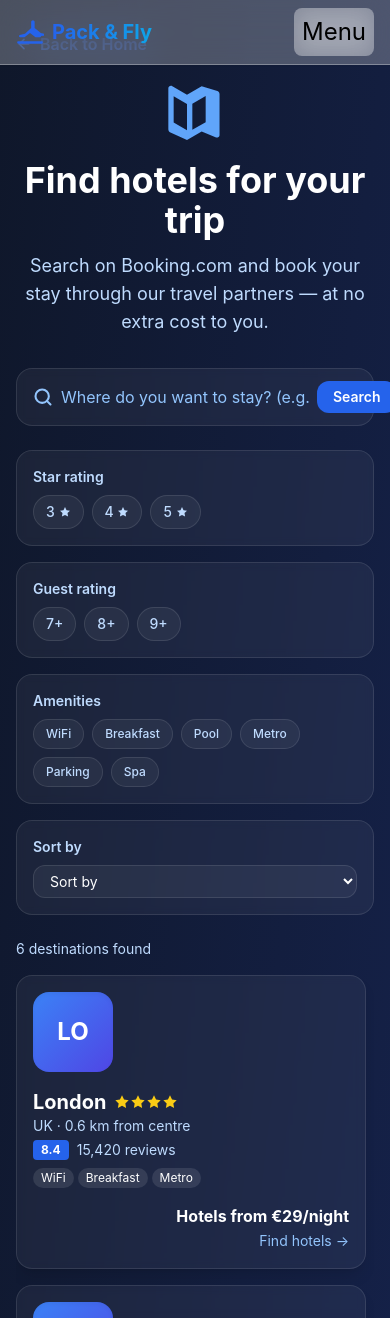
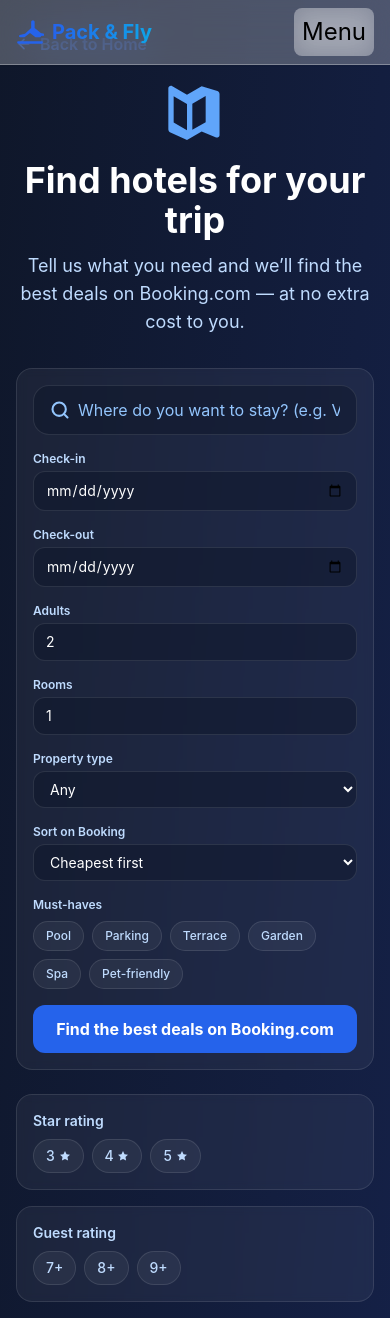
Before and after one commit to nilo1221/baggage-checker, a Next.js app: page /destinations in a window 390 px wide. Shown: the top 1318 px of the page. Built offline with nearby package versions, Linux system fonts and the light colour scheme.

Commit message:
Add advanced hotel/B&B search form with Booking filters

```diff
--- a/app/destinations/page.js
+++ b/app/destinations/page.js
@@ -3,7 +3,7 @@
 import { useState, useMemo } from 'react'
 import dynamic from 'next/dynamic'
 import { destinations } from '../../lib/destinations'
-import { getHotelLink } from '../../lib/travelAffiliate'
+import { getHotelLink, getBookingSearchUrl } from '../../lib/travelAffiliate'
 import Button from '../../components/Button'
 import { MapIcon, ArrowLeftIcon, StarIcon, SearchIcon } from '../../components/Icons'
 
@@ -27,6 +27,23 @@
   { value: 'reviews-desc', label: 'Most reviewed' },
 ]
 
+const propertyTypeOptions = [
+  { value: '', label: 'Any' },
+  { value: '204', label: 'Hotel' },
+  { value: '216', label: 'B&B' },
+  { value: '226', label: 'Resort' },
+  { value: '224', label: 'Aparthotel' },
+]
+
+const searchAmenityOptions = [
+  { label: 'Pool', code: '433' },
+  { label: 'Parking', code: '2' },
+  { label: 'Terrace', code: '15' },
+  { label: 'Garden', code: '14' },
+  { label: 'Spa', code: '107' },
+  { label: 'Pet-friendly', code: '4' },
+]
+
 export default function DestinationsPage() {
   const [query, setQuery] = useState('')
   const [showSuggestions, setShowSuggestions] = useState(false)
@@ -34,6 +51,14 @@
   const [selectedStars, setSelectedStars] = useState([])
   const [minRating, setMinRating] = useState(0)
   const [selectedAmenities, setSelectedAmenities] = useState([])
+
+  const [checkin, setCheckin] = useState('')
+  const [checkout, setCheckout] = useState('')
+  const [adults, setAdults] = useState(2)
+  const [rooms, setRooms] = useState(1)
+  const [propertyType, setPropertyType] = useState('')
+  const [selectedSearchAmenities, setSelectedSearchAmenities] = useState([])
+  const [bookingSort, setBookingSort] = useState('price')
 
   const suggestions = useMemo(() => {
     if (!query.trim()) return []
@@ -44,26 +69,25 @@
     )
   }, [query])
 
-  const openBookingSearch = (city) => {
-    window.open(getHotelLink(city), '_blank', 'noopener,noreferrer')
+  const openUrl = (url) => {
+    window.open(url, '_blank', 'noopener,noreferrer')
   }
 
   const handleSearchSubmit = (e) => {
     e.preventDefault()
     const q = query.trim()
     if (!q) return
-    const exact = destinations.find(
-      (d) =>
-        d.name.toLowerCase() === q.toLowerCase() ||
-        d.country.toLowerCase() === q.toLowerCase()
-    )
-    if (exact) {
-      openBookingSearch(exact.name)
-    } else if (suggestions.length) {
-      openBookingSearch(suggestions[0].name)
-    } else {
-      openBookingSearch(q)
-    }
+    const url = getBookingSearchUrl({
+      location: q,
+      checkin,
+      checkout,
+      adults,
+      rooms,
+      propertyType,
+      amenities: selectedSearchAmenities,
+      sortBy: bookingSort,
+    })
+    openUrl(url)
     setShowSuggestions(false)
   }
 
@@ -76,6 +100,12 @@
   const toggleAmenity = (amenity) => {
     setSelectedAmenities((prev) =>
       prev.includes(amenity) ? prev.filter((a) => a !== amenity) : [...prev, amenity]
+    )
+  }
+
+  const toggleSearchAmenity = (code) => {
+    setSelectedSearchAmenities((prev) =>
+      prev.includes(code) ? prev.filter((c) => c !== code) : [...prev, code]
     )
   }
 
@@ -109,12 +139,14 @@
               Find hotels for your trip
             </h1>
             <p className="text-lg text-blue-200 max-w-2xl mx-auto">
-              Search on Booking.com and book your stay through our travel partners — at no extra cost to you.
+              Tell us what you need and we’ll find the best deals on Booking.com — at no extra cost to you.
             </p>
           </div>
 
           <form onSubmit={handleSearchSubmit} className="relative mb-6">
-            <div className="flex items-center gap-2 bg-white/5 backdrop-blur-sm border border-white/10 rounded-2xl px-4 py-3 focus-within:ring-2 focus-within:ring-blue-500">
+            <div className="bg-white/5 backdrop-blur-sm border border-white/10 rounded-2xl p-4 space-y-4">
+              <div className="relative">
+                <div className="flex items-center gap-2 bg-slate-900/50 border border-white/10 rounded-2xl px-4 py-3 focus-within:ring-2 focus-within:ring-blue-500">
                   <SearchIcon className="w-5 h-5 text-blue-300 shrink-0" />
                   <input
                     type="text"
@@ -122,15 +154,9 @@
                     onChange={(e) => setQuery(e.target.value)}
                     onFocus={() => setShowSuggestions(true)}
                     onBlur={() => setTimeout(() => setShowSuggestions(false), 200)}
-                placeholder="Where do you want to stay? (e.g. London)"
+                    placeholder="Where do you want to stay? (e.g. Veneto, Barcelona)"
                     className="bg-transparent flex-grow outline-none text-white placeholder-blue-300"
                   />
-              <button
-                type="submit"
-                className="shrink-0 px-4 py-1.5 bg-blue-600 hover:bg-blue-700 text-white text-sm font-semibold rounded-xl transition-colors"
-              >
-                Search
-              </button>
                 </div>
                 {showSuggestions && suggestions.length > 0 && (
                   <div className="absolute z-20 top-full left-0 right-0 mt-2 bg-slate-800/95 backdrop-blur-md border border-white/10 rounded-2xl overflow-hidden shadow-2xl">
@@ -141,7 +167,7 @@
                         onMouseDown={(e) => e.preventDefault()}
                         onClick={() => {
                           setQuery(dest.name)
-                      openBookingSearch(dest.name)
+                          openUrl(getHotelLink(dest.name))
                           setShowSuggestions(false)
                         }}
                         className="w-full text-left px-4 py-3 hover:bg-white/10 transition-colors flex items-center justify-between"
@@ -152,6 +178,105 @@
                     ))}
                   </div>
                 )}
+              </div>
+
+              <div className="grid grid-cols-1 sm:grid-cols-2 md:grid-cols-4 gap-4">
+                <div>
+                  <label className="block text-xs font-semibold text-blue-200 mb-1">Check-in</label>
+                  <input
+                    type="date"
+                    value={checkin}
+                    onChange={(e) => setCheckin(e.target.value)}
+                    className="w-full bg-slate-900/50 border border-white/10 rounded-xl px-3 py-2 text-sm text-white outline-none focus:ring-2 focus:ring-blue-500"
+                  />
+                </div>
+                <div>
+                  <label className="block text-xs font-semibold text-blue-200 mb-1">Check-out</label>
+                  <input
+                    type="date"
+                    value={checkout}
+                    onChange={(e) => setCheckout(e.target.value)}
+                    className="w-full bg-slate-900/50 border border-white/10 rounded-xl px-3 py-2 text-sm text-white outline-none focus:ring-2 focus:ring-blue-500"
+                  />
+                </div>
+                <div>
+                  <label className="block text-xs font-semibold text-blue-200 mb-1">Adults</label>
+                  <input
+                    type="number"
+                    min={1}
+                    value={adults}
+                    onChange={(e) => setAdults(Number(e.target.value))}
+                    className="w-full bg-slate-900/50 border border-white/10 rounded-xl px-3 py-2 text-sm text-white outline-none focus:ring-2 focus:ring-blue-500"
+                  />
+                </div>
+                <div>
+                  <label className="block text-xs font-semibold text-blue-200 mb-1">Rooms</label>
+                  <input
+                    type="number"
+                    min={1}
+                    value={rooms}
+                    onChange={(e) => setRooms(Number(e.target.value))}
+                    className="w-full bg-slate-900/50 border border-white/10 rounded-xl px-3 py-2 text-sm text-white outline-none focus:ring-2 focus:ring-blue-500"
+                  />
+                </div>
+
+                <div>
+                  <label className="block text-xs font-semibold text-blue-200 mb-1">Property type</label>
+                  <select
+                    value={propertyType}
+                    onChange={(e) => setPropertyType(e.target.value)}
+                    className="w-full bg-slate-900/50 border border-white/10 rounded-xl px-3 py-2 text-sm text-white outline-none focus:ring-2 focus:ring-blue-500"
+                  >
+                    {propertyTypeOptions.map((opt) => (
+                      <option key={opt.value} value={opt.value} className="bg-slate-800 text-white">
+                        {opt.label}
+                      </option>
+                    ))}
+                  </select>
+                </div>
+
+                <div>
+                  <label className="block text-xs font-semibold text-blue-200 mb-1">Sort on Booking</label>
+                  <select
+                    value={bookingSort}
+                    onChange={(e) => setBookingSort(e.target.value)}
+                    className="w-full bg-slate-900/50 border border-white/10 rounded-xl px-3 py-2 text-sm text-white outline-none focus:ring-2 focus:ring-blue-500"
+                  >
+                    <option value="price" className="bg-slate-800 text-white">Cheapest first</option>
+                    <option value="review_score" className="bg-slate-800 text-white">Best rated</option>
+                    <option value="distance" className="bg-slate-800 text-white">Closest first</option>
+                    <option value="popularity" className="bg-slate-800 text-white">Most popular</option>
+                  </select>
+                </div>
+
+                <div className="sm:col-span-2 md:col-span-4">
+                  <label className="block text-xs font-semibold text-blue-200 mb-2">Must-haves</label>
+                  <div className="flex flex-wrap gap-2">
+                    {searchAmenityOptions.map((a) => (
+                      <button
+                        key={a.code}
+                        type="button"
+                        onClick={() => toggleSearchAmenity(a.code)}
+                        className={`px-3 py-1.5 rounded-full text-xs font-medium border transition-all ${
+                          selectedSearchAmenities.includes(a.code)
+                            ? 'bg-blue-600 border-blue-500 text-white'
+                            : 'bg-white/5 border-white/10 text-blue-200 hover:bg-white/10'
+                        }`}
+                      >
+                        {a.label}
+                      </button>
+                    ))}
+                  </div>
+                </div>
+              </div>
+
+              <button
+                type="submit"
+                className="w-full py-3 bg-blue-600 hover:bg-blue-700 text-white font-bold rounded-xl transition-colors"
+              >
+                Find the best deals on Booking.com
+              </button>
+            </div>
           </form>
 
           <div className="grid grid-cols-1 md:grid-cols-4 gap-4 mb-6">
--- a/lib/travelAffiliate.js
+++ b/lib/travelAffiliate.js
@@ -4,7 +4,39 @@
 // Example with aid: https://www.booking.com/searchresults.html?aid=YOUR_AID&ss=
 
 export const HOTEL_AFFILIATE_BASE = 'https://www.booking.com/searchresults.html?ss='
+export const BOOKING_BASE = 'https://www.booking.com/searchresults.html'
 
 export const getHotelLink = (city) => {
   return `${HOTEL_AFFILIATE_BASE}${encodeURIComponent(city)}`
 }
+
+// Build a Booking.com search URL with filters.
+// facility codes from Booking.com: parking=2, pool=433, garden=14, terrace=15, spa=107, pet=4
+// property type ht_id: hotel=204, bnb=216, resort=226, aparthotel=224
+export const getBookingSearchUrl = ({
+  location,
+  checkin = '',
+  checkout = '',
+  adults = 2,
+  rooms = 1,
+  propertyType = '',
+  amenities = [],
+  sortBy = 'popularity',
+}) => {
+  const params = new URLSearchParams()
+  params.set('ss', location)
+  params.set('selected_currency', 'EUR')
+  params.set('lang', 'en-us')
+  if (checkin) params.set('checkin', checkin)
+  if (checkout) params.set('checkout', checkout)
+  params.set('group_adults', String(adults))
+  params.set('no_rooms', String(rooms))
+  if (sortBy) params.set('sr_order', sortBy)
+
+  const nflt = []
+  if (propertyType) nflt.push(`ht_id=${propertyType}`)
+  amenities.forEach((code) => nflt.push(`hotelfacility=${code}`))
+  if (nflt.length) params.set('nflt', nflt.join(';'))
+
+  return `${BOOKING_BASE}?${params.toString()}`
+}
```
Lines whose indentation alone changed are shown as unchanged.
